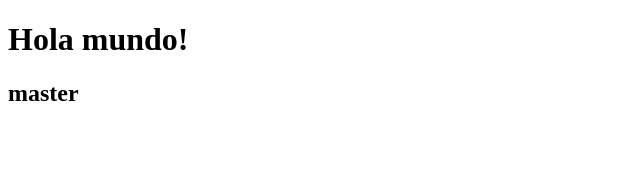
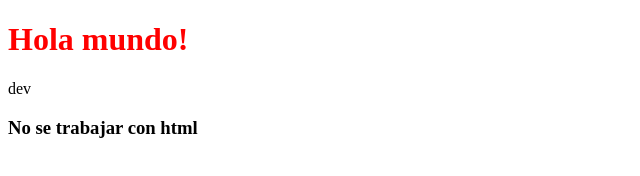
Before and after one commit to KartashAnt/TrabajoDA, a plain HTML site: page index.html in a window 1280 px wide. Shown: the whole page, without its empty margins (0-640 px from the left). Drawn offline with Linux system fonts and the light colour scheme.

Commit message:
Complico la vida para iboukaich

```diff
--- a/index.html
+++ b/index.html
@@ -5,9 +5,15 @@
     <meta http-equiv="X-UA-Compatible" content="IE=edge">
     <meta name="viewport" content="width=device-width, initial-scale=1.0">
     <title>Document</title>
+    <style>
+        h1{
+            color:red;
+        }
+    </style>
 </head>
 <body>
     <h1>Hola mundo!</h1>
-    <h2>master</h2>
+    <span>dev</span>
+    <h3>No se trabajar con html</h3>
 </body>
 </html>
```
